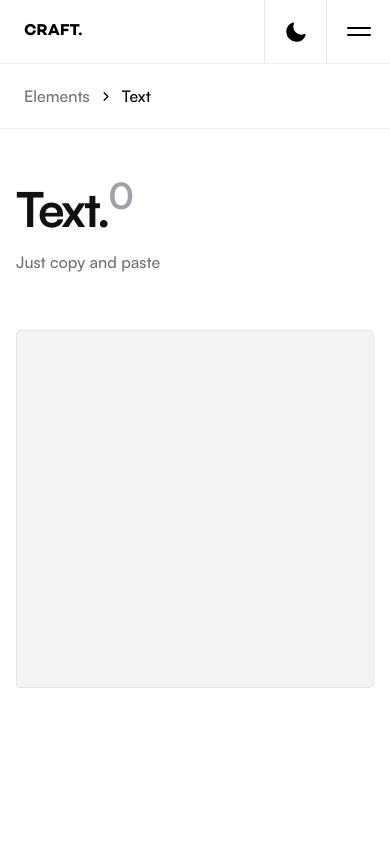
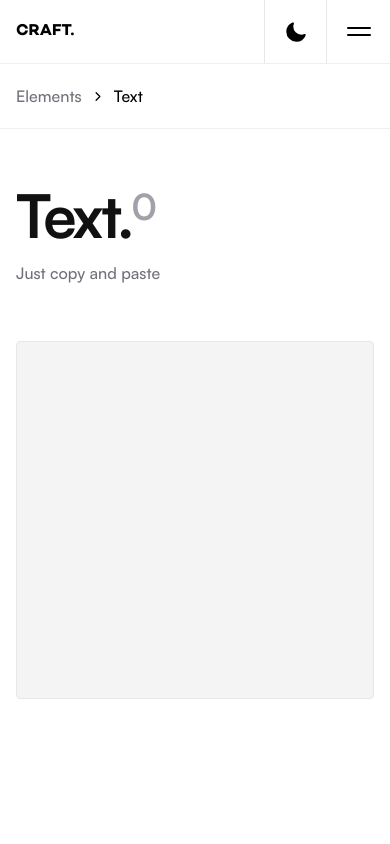
Before and after one commit to Jeff-Maina/craft, a Next.js app: page /elements/text in a window 390 px wide. Shown: the top 844 px of the page. Built offline with nearby package versions, Linux system fonts and the light colour scheme.

Commit message:
Increase page title

```diff
--- a/src/app/layouts/PageLayout.tsx
+++ b/src/app/layouts/PageLayout.tsx
@@ -28,7 +28,7 @@ const PageLayout: FC<ComponentProps> = ({ children, pageOptions }) => {
   return (
     <main className="flex flex-col min-h-screen lg:px-20 lg:border-r lg:border-l lg:border-zinc-300 m-auto gap-14 lg:gap-24">
       {!isMainPage && (
-        <div className="px-6 border-b border-zinc-200/60 sticky top-0 backdrop-blur-lg bg-[#ffffffcd] z-10">
+        <div className="px-4 border-b border-zinc-200/60 sticky top-0 backdrop-blur-lg bg-[#ffffffcd] z-10">
           <div className="font-satoshi-medium flex items-center gap-1 md:text-lg py-5">
             <Link href={`/${path}`} className="text-zinc-500">
               {category}
@@ -40,7 +40,7 @@ const PageLayout: FC<ComponentProps> = ({ children, pageOptions }) => {
       )}
       {isMainPage && <div></div>}
       <header className="flex flex-col gap-4 lg:gap-6 px-4">
-        <h1 className="font-satoshi-bold text-5xl md:text-6xl lg:text-[6.5rem] selection:bg-black selection:text-white text-[#111] tracking-tighter">
+        <h1 className="font-satoshi-bold text-6xl md:text-6xl lg:text-[6.5rem] selection:bg-black selection:text-white text-[#111] tracking-tighter">
           {page}.
           <sup className="text-4xl md:text-5xl text-zinc-400">
             {componentCount}
--- a/src/components/Navbar.tsx
+++ b/src/components/Navbar.tsx
@@ -28,7 +28,7 @@ const Navbar = () => {
           <div className="flex items-center gap-2">
             <a
               href="/"
-              className="font-campton-bold lg:text-2xl rounded-lg text-black pl-6 lg:pl-0 leading-none"
+              className="font-campton-bold lg:text-2xl rounded-lg text-black pl-4 lg:pl-0 leading-none"
             >
               CRAFT.
               {/* Craft. */}
```
